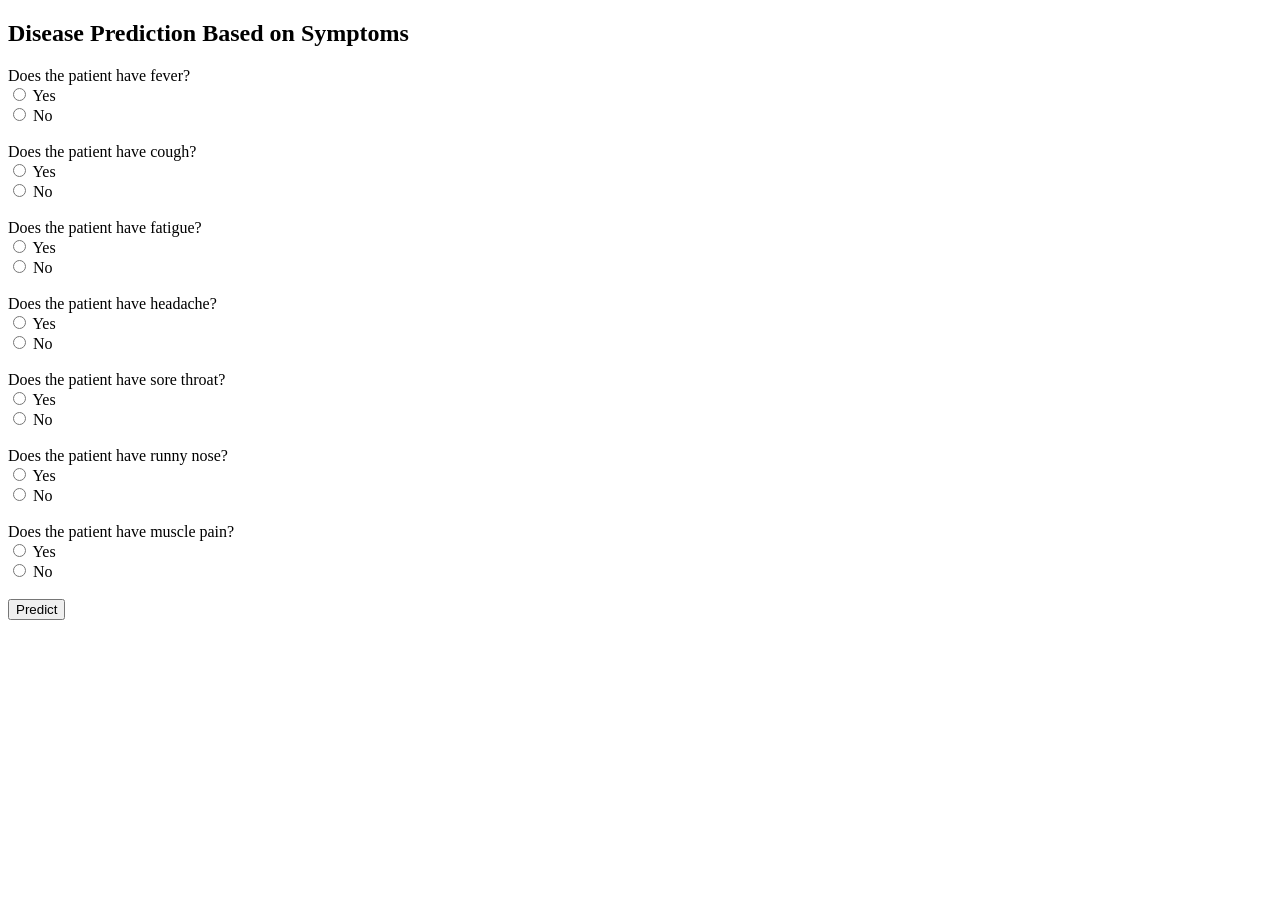
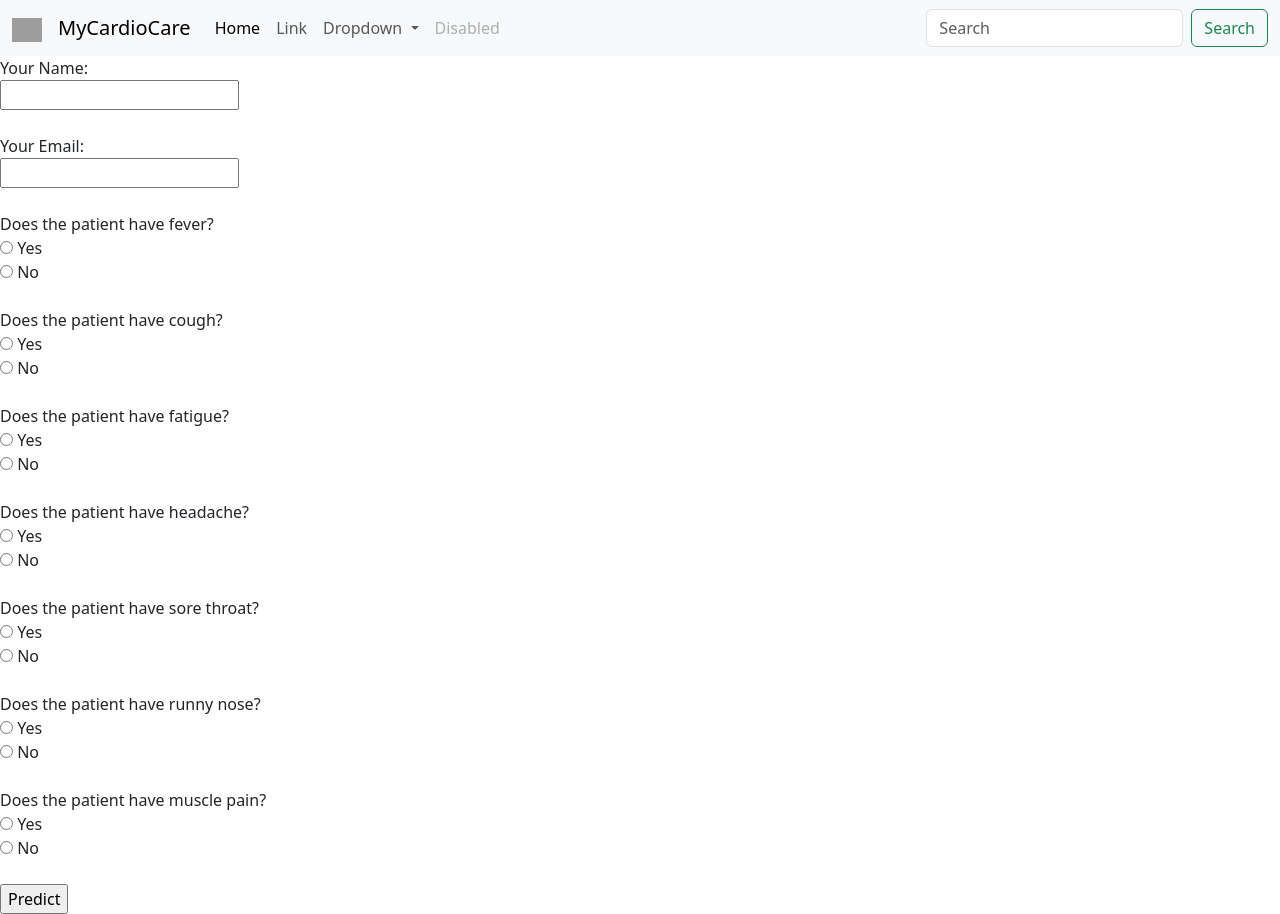
Before and after one commit to korukuro/MyCardioCare, a Flask app: page / in a window 1280 px wide. Before the commit the page ends 620 px from the top, so only its background shows below. Run offline with Flask 3, Linux system fonts and the light colour scheme; grey boxes are pictures that could not be loaded.

Commit message:
Update index.html

```diff
--- a/templates/index.html
+++ b/templates/index.html
@@ -4,56 +4,115 @@
     <meta charset="UTF-8">
     <meta name="viewport" content="width=device-width, initial-scale=1.0">
     <title>Disease Prediction</title>
+    <link rel="stylesheet" href="static\style.css">
+    <link href="https://cdn.jsdelivr.net/npm/bootstrap@5.3.3/dist/css/bootstrap.min.css" rel="stylesheet" integrity="sha384-QWTKZyjpPEjISv5WaRU9OFeRpok6YctnYmDr5pNlyT2bRjXh0JMhjY6hW+ALEwIH" crossorigin="anonymous">
 </head>
 <body>
-    <h2>Disease Prediction Based on Symptoms</h2>
+    <div class="bg">
+
+        <nav class="navbar navbar-expand-lg bg-body-tertiary">
+            <div class="container-fluid">
+
+                <a class="navbar-brand" href="#">
+                    <img src="static\heart pic.png" alt="Bootstrap" width="30" height="24">
+                  </a>
+
+              <a class="navbar-brand" href="#">MyCardioCare</a>
+              <button class="navbar-toggler" type="button" data-bs-toggle="collapse" data-bs-target="#navbarSupportedContent" aria-controls="navbarSupportedContent" aria-expanded="false" aria-label="Toggle navigation">
+                <span class="navbar-toggler-icon"></span>
+              </button>
+              <div class="collapse navbar-collapse" id="navbarSupportedContent">
+                <ul class="navbar-nav me-auto mb-2 mb-lg-0">
+                  <li class="nav-item">
+                    <a class="nav-link active" aria-current="page" href="#">Home</a>
+                  </li>
+                  <li class="nav-item">
+                    <a class="nav-link" href="#">Link</a>
+                  </li>
+                  <li class="nav-item dropdown">
+                    <a class="nav-link dropdown-toggle" href="#" role="button" data-bs-toggle="dropdown" aria-expanded="false">
+                      Dropdown
+                    </a>
+                    <ul class="dropdown-menu">
+                      <li><a class="dropdown-item" href="#">Action</a></li>
+                      <li><a class="dropdown-item" href="#">Another action</a></li>
+                      <li><hr class="dropdown-divider"></li>
+                      <li><a class="dropdown-item" href="#">Something else here</a></li>
+                    </ul>
+                  </li>
+                  <li class="nav-item">
+                    <a class="nav-link disabled" aria-disabled="true">Disabled</a>
+                  </li>
+                </ul>
+                <form class="d-flex" role="search">
+                  <input class="form-control me-2" type="search" placeholder="Search" aria-label="Search">
+                  <button class="btn btn-outline-success" type="submit">Search</button>
+                </form>
+              </div>
+            </div>
+          </nav>
+
+    <div class="mymargin">
+
     <form action="/predict" method="post">
+        <label for="customer_name">Your Name:</label><br>
+        <input type="text" id="customer_name" name="customer_name" required><br><br>
+
+        <label for="customer_email">Your Email:</label><br>
+        <input type="email" id="customer_email" name="customer_email" required><br><br>
+
         <label for="fever">Does the patient have fever?</label><br>
-        <input type="radio" id="fever_yes" name="fever" value="Yes">
+        <input type="radio" id="fever_yes" name="fever" value="Yes" required>
         <label for="fever_yes">Yes</label><br>
-        <input type="radio" id="fever_no" name="fever" value="No">
+        <input type="radio" id="fever_no" name="fever" value="No" required>
         <label for="fever_no">No</label><br><br>
 
         <label for="cough">Does the patient have cough?</label><br>
-        <input type="radio" id="cough_yes" name="cough" value="Yes">
+        <input type="radio" id="cough_yes" name="cough" value="Yes" required>
         <label for="cough_yes">Yes</label><br>
-        <input type="radio" id="cough_no" name="cough" value="No">
+        <input type="radio" id="cough_no" name="cough" value="No" required>
         <label for="cough_no">No</label><br><br>
 
         <label for="fatigue">Does the patient have fatigue?</label><br>
-        <input type="radio" id="fatigue_yes" name="fatigue" value="Yes">
+        <input type="radio" id="fatigue_yes" name="fatigue" value="Yes" required>
         <label for="fatigue_yes">Yes</label><br>
-        <input type="radio" id="fatigue_no" name="fatigue" value="No">
+        <input type="radio" id="fatigue_no" name="fatigue" value="No" required>
         <label for="fatigue_no">No</label><br><br>
 
         <label for="headache">Does the patient have headache?</label><br>
-        <input type="radio" id="headache_yes" name="headache" value="Yes">
+        <input type="radio" id="headache_yes" name="headache" value="Yes" required>
         <label for="headache_yes">Yes</label><br>
-        <input type="radio" id="headache_no" name="headache" value="No">
+        <input type="radio" id="headache_no" name="headache" value="No" required>
         <label for="headache_no">No</label><br><br>
 
         <label for="sore_throat">Does the patient have sore throat?</label><br>
-        <input type="radio" id="sore_throat_yes" name="sore_throat" value="Yes">
+        <input type="radio" id="sore_throat_yes" name="sore_throat" value="Yes" required>
         <label for="sore_throat_yes">Yes</label><br>
-        <input type="radio" id="sore_throat_no" name="sore_throat" value="No">
+        <input type="radio" id="sore_throat_no" name="sore_throat" value="No" required>
         <label for="sore_throat_no">No</label><br><br>
 
         <label for="runny_nose">Does the patient have runny nose?</label><br>
-        <input type="radio" id="runny_nose_yes" name="runny_nose" value="Yes">
+        <input type="radio" id="runny_nose_yes" name="runny_nose" value="Yes" required>
         <label for="runny_nose_yes">Yes</label><br>
-        <input type="radio" id="runny_nose_no" name="runny_nose" value="No">
+        <input type="radio" id="runny_nose_no" name="runny_nose" value="No" required>
         <label for="runny_nose_no">No</label><br><br>
 
         <label for="muscle_pain">Does the patient have muscle pain?</label><br>
-        <input type="radio" id="muscle_pain_yes" name="muscle_pain" value="Yes">
+        <input type="radio" id="muscle_pain_yes" name="muscle_pain" value="Yes" required>
         <label for="muscle_pain_yes">Yes</label><br>
-        <input type="radio" id="muscle_pain_no" name="muscle_pain" value="No">
+        <input type="radio" id="muscle_pain_no" name="muscle_pain" value="No" required>
         <label for="muscle_pain_no">No</label><br><br>
 
-        <input type="submit" value="Predict">
+        <input class="predict" type="submit" value="Predict">
     </form>
-    {% if prediction_text %}
-        <h3>{{ prediction_text }}</h3>
-    {% endif %}
+
+{% if prediction_text %}
+  <div class="mt-3">
+    <h3>{{ prediction_text }}</h3>
+  </div>
+{% endif %}
+</div>
+</div>
+<script src="https://cdn.jsdelivr.net/npm/bootstrap@5.3.3/dist/js/bootstrap.bundle.min.js" integrity="sha384-YvpcrYf0tY3lHB60NNkmXc5s9fDVZLESaAA55NDzOxhy9GkcIdslK1eN7N6jIeHz" crossorigin="anonymous"></script>
 </body>
 </html>
```
